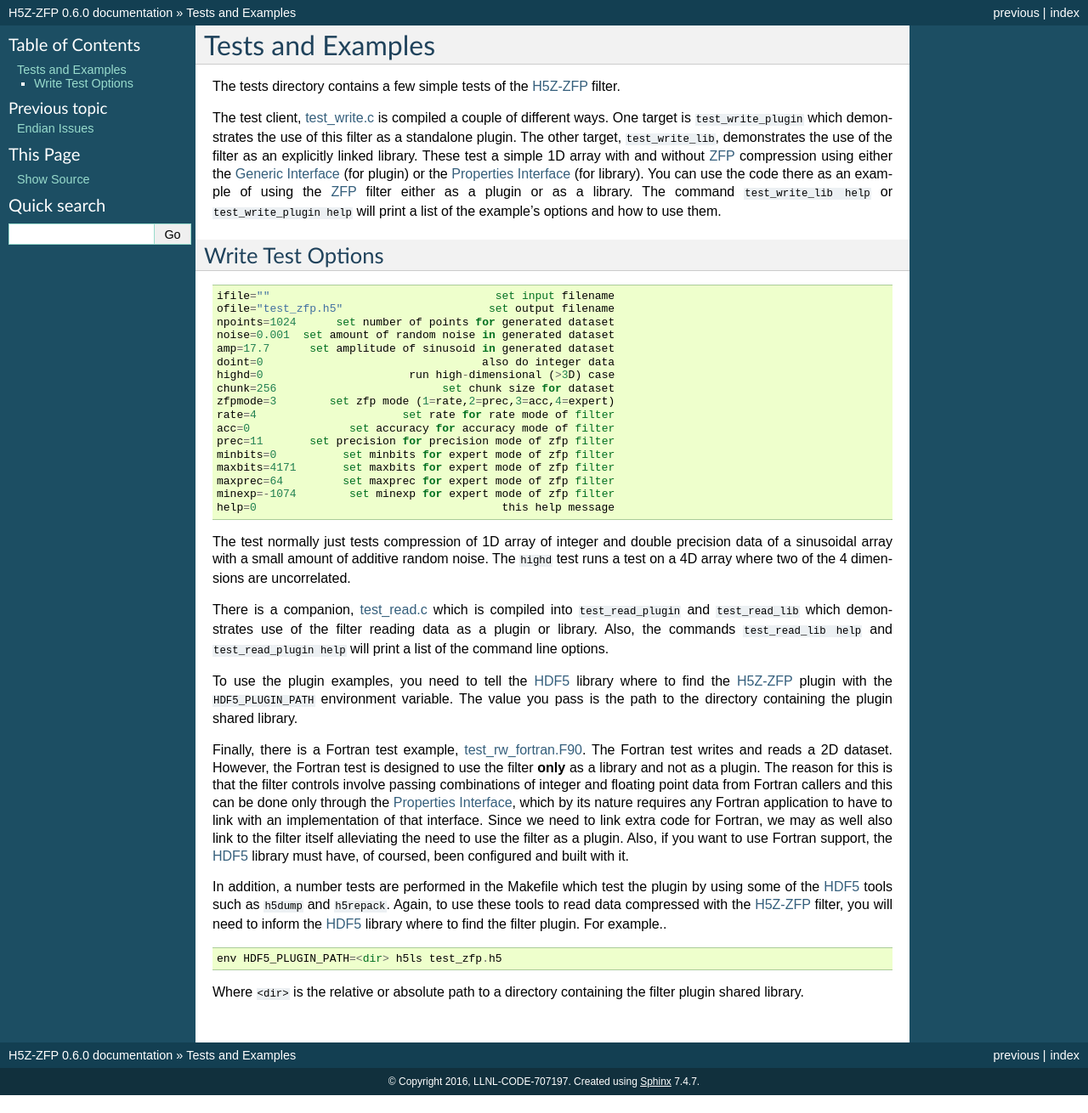
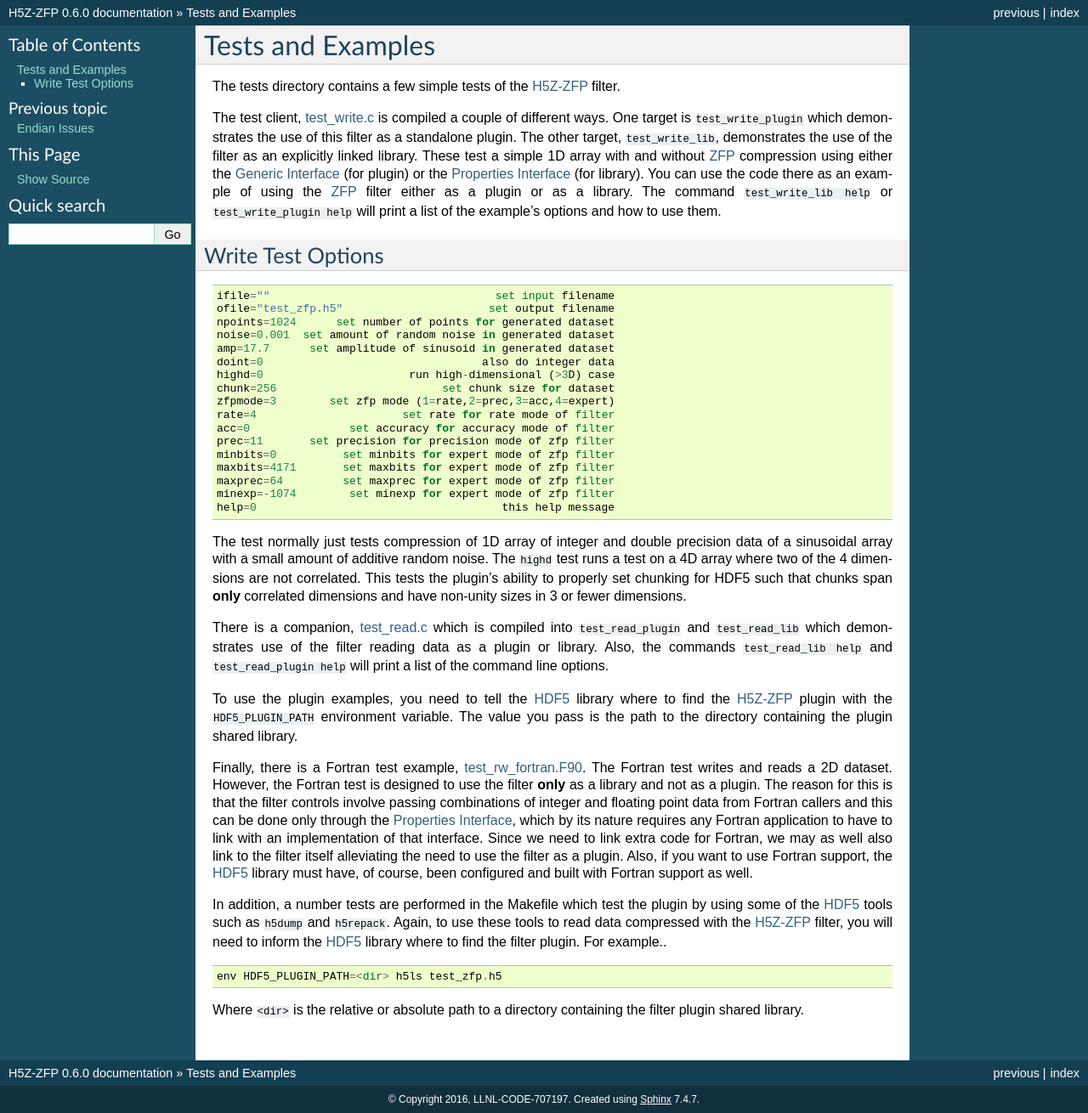
Before and after one commit to LLNL/H5Z-ZFP, a Sphinx documentation site: the page built from docs/tests.rst, in a window 1280 px wide. Shown: the whole page at 85% size. Built offline with Sphinx 7.4.7, drawn with Linux system fonts in a browser that asks for light colours; before the commit the page ends 1289 px from its top, so only the background shows below that.

Commit message:
fix minor typos

```diff
--- a/docs/tests.rst
+++ b/docs/tests.rst
@@ -42,7 +42,10 @@
 The test normally just tests compression of 1D array of integer
 and double precision data of a sinusoidal array with a small
 amount of additive random noise. The ``highd`` test runs a test
-on a 4D array where two of the 4 dimensions are uncorrelated.
+on a 4D array where two of the 4 dimensions are not correlated.
+This tests the plugin's ability to properly set chunking for
+HDF5 such that chunks span **only** correlated dimensions and
+have non-unity sizes in 3 or fewer dimensions.
 
 There is a companion, `test_read.c <https://github.com/LLNL/H5Z-ZFP/blob/master/test/test_read.c>`_
 which is compiled into ``test_read_plugin``
@@ -64,7 +67,8 @@
 to have to link with an implementation of that interface. Since we need to link
 extra code for Fortran, we may as well also link to the filter itself alleviating
 the need to use the filter as a plugin. Also, if you want to use Fortran support,
-the HDF5_ library must have, of coursed, been configured and built with it.
+the HDF5_ library must have, of course, been configured and built with Fortran support
+as well.
 
 In addition, a number tests are performed in the Makefile which test the plugin
 by using some of the HDF5_ tools such as ``h5dump`` and ``h5repack``. Again, to
```
